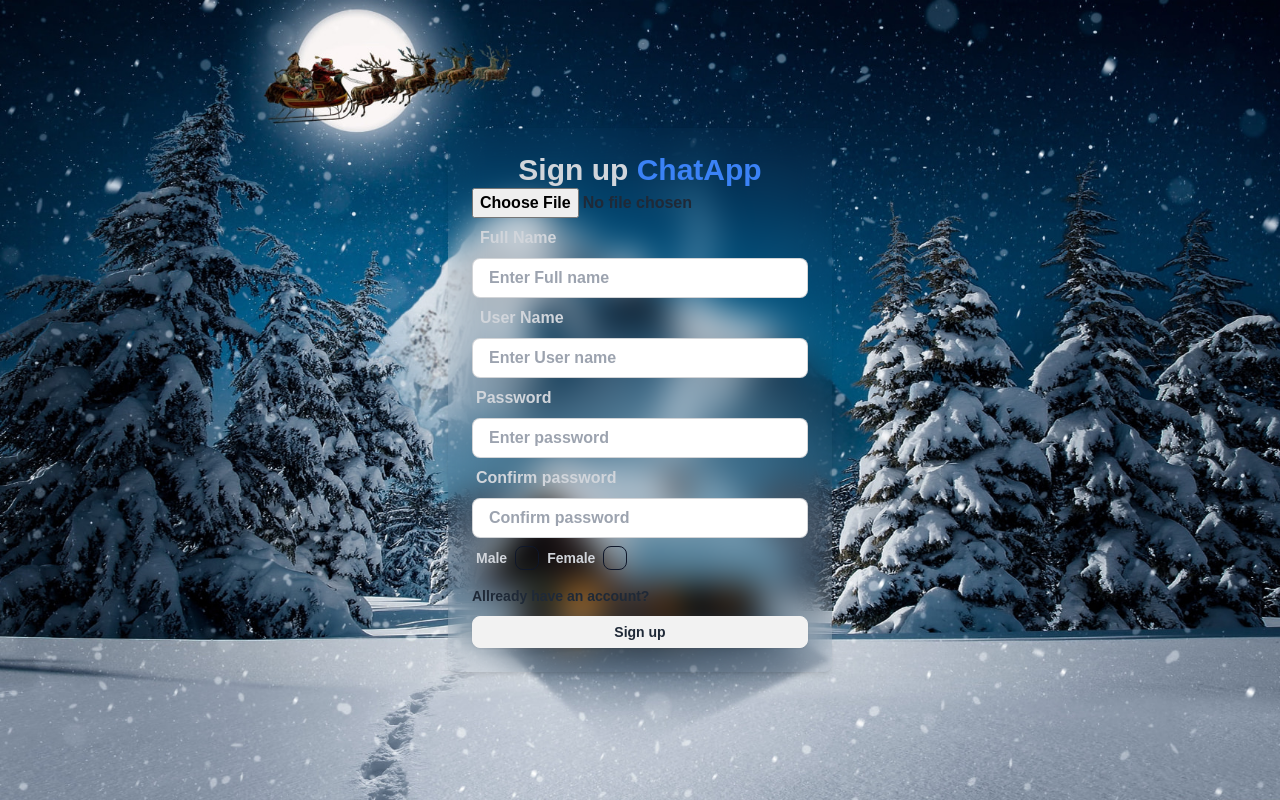
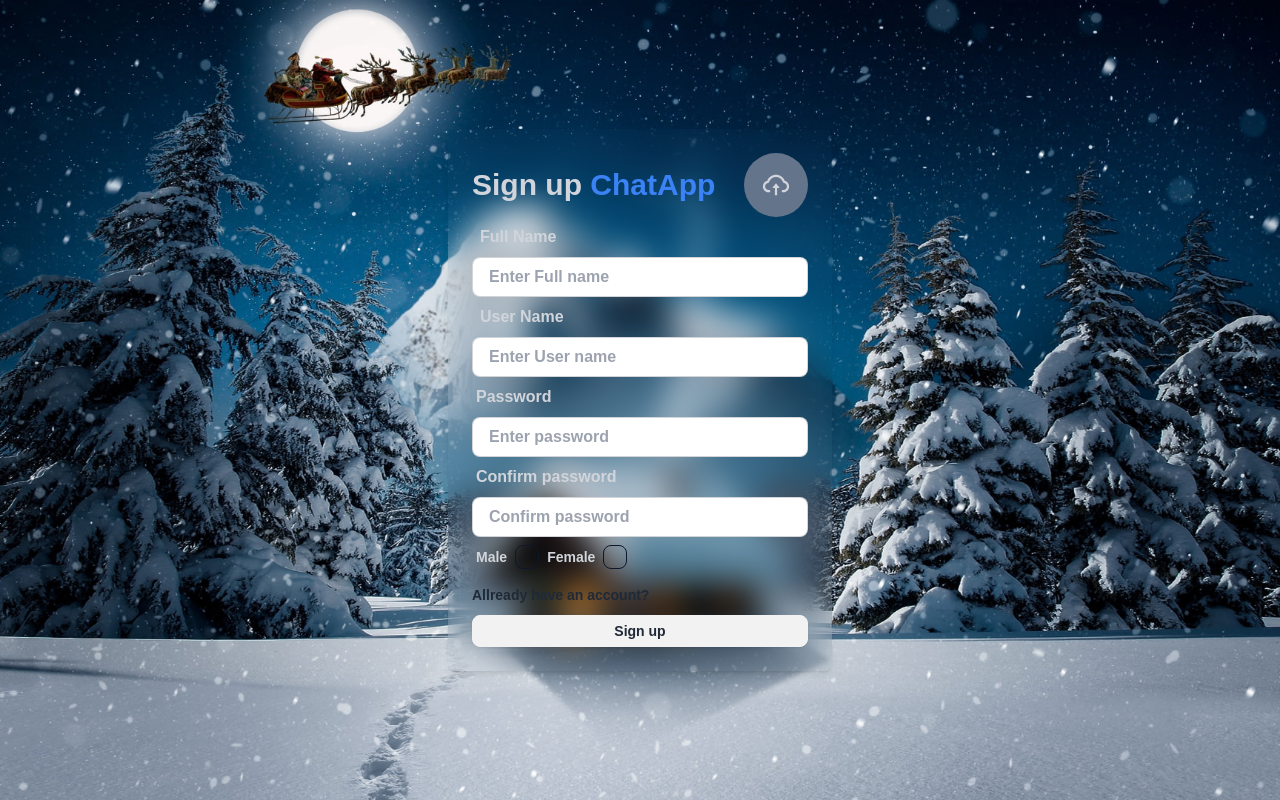
Before and after one commit to OfekAshkenazi/Chat-app, a React (Vite) app in the folder frontend/: page /signup in a window 1280 px wide. Built offline with nearby package versions, Linux system fonts and the light colour scheme.

Commit message:
work on the ui of the upload img.

```diff
--- a/frontend/src/components/auth/Signup.jsx
+++ b/frontend/src/components/auth/Signup.jsx
@@ -5,6 +5,7 @@
 import GenderBox from "./GenderBox";
 import useSignup from './../../hooks/useSignUp.js';
 import useUploadImg from "../../hooks/useUploadImg.js";
+import { AiOutlineCloudUpload } from "react-icons/ai";
 
 export default function Signup() {
 
@@ -42,12 +43,37 @@
 
             <div className="w-full p-6 rounded-lg shadow-md bg-gray-400 bg-clip-padding backdrop-filter backdrop-blur-lg bg-opacity-0">
 
-                <h1 className="text-3xl font-semibold text-center text-gray-300">
-                    Sign up
-                    <span className="text-blue-500"> ChatApp</span>
+                <h1 className=" flex justify-between items-center gap-2 text-3xl font-semibold text-gray-300">
+                    <div>
+                        Sign up
+                        <span className="text-blue-500"> ChatApp</span>
+                    </div>
+
+                    <div className="relative h-16 w-16 rounded-full overflow-hidden flex items-center justify-center">
+                        {imgData.imgUrl ? (
+                            <label htmlFor="imgUpload" className="absolute inset-0 cursor-pointer">
+                                <img
+                                    src={imgData.imgUrl}
+                                    alt="Uploaded"
+                                    className="w-full h-full object-cover"
+                                />
+                            </label>
+                        ) : (
+                            <label htmlFor="imgUpload" className="absolute inset-0 cursor-pointer flex items-center justify-center bg-slate-500" title="upload photo">
+                                <AiOutlineCloudUpload className="" />
+                            </label>
+                        )}
+                        <input
+                            hidden={true}
+                            type="file"
+                            className=""
+                            onChange={uploadImg}
+                            id="imgUpload"
+                        />
+                    </div>
+
                 </h1>
 
-                <input type="file" onChange={uploadImg} accept="img/*" id="imgUpload" />
 
                 <form onSubmit={handleSubmit}>
 
```
